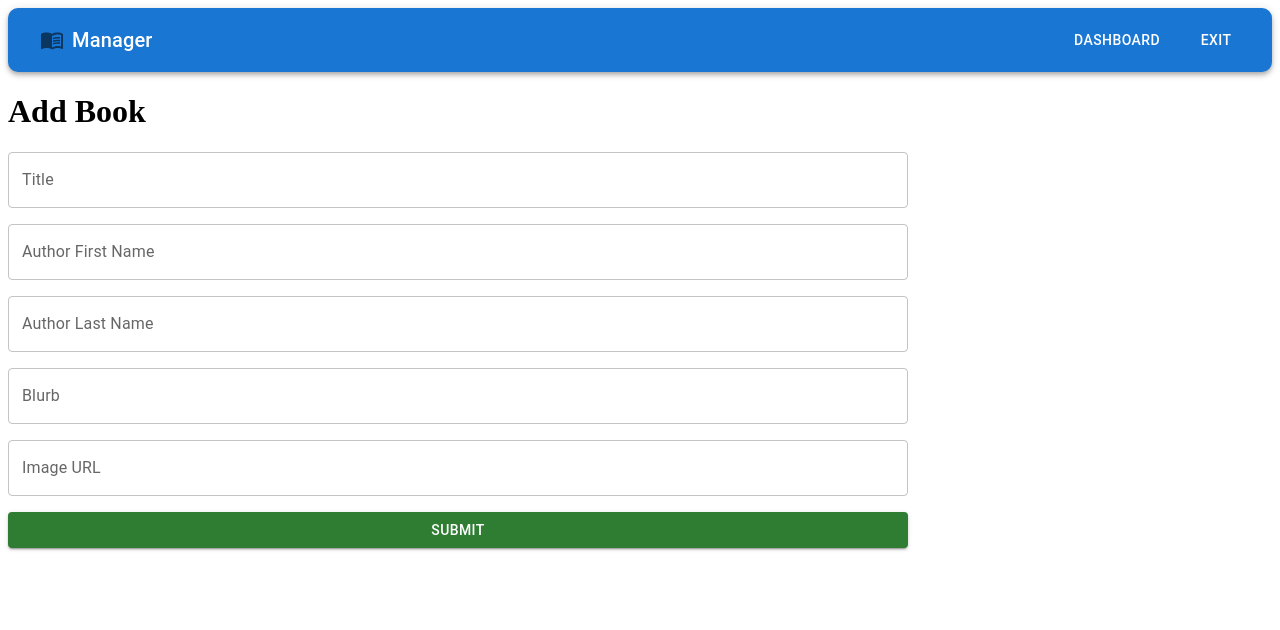
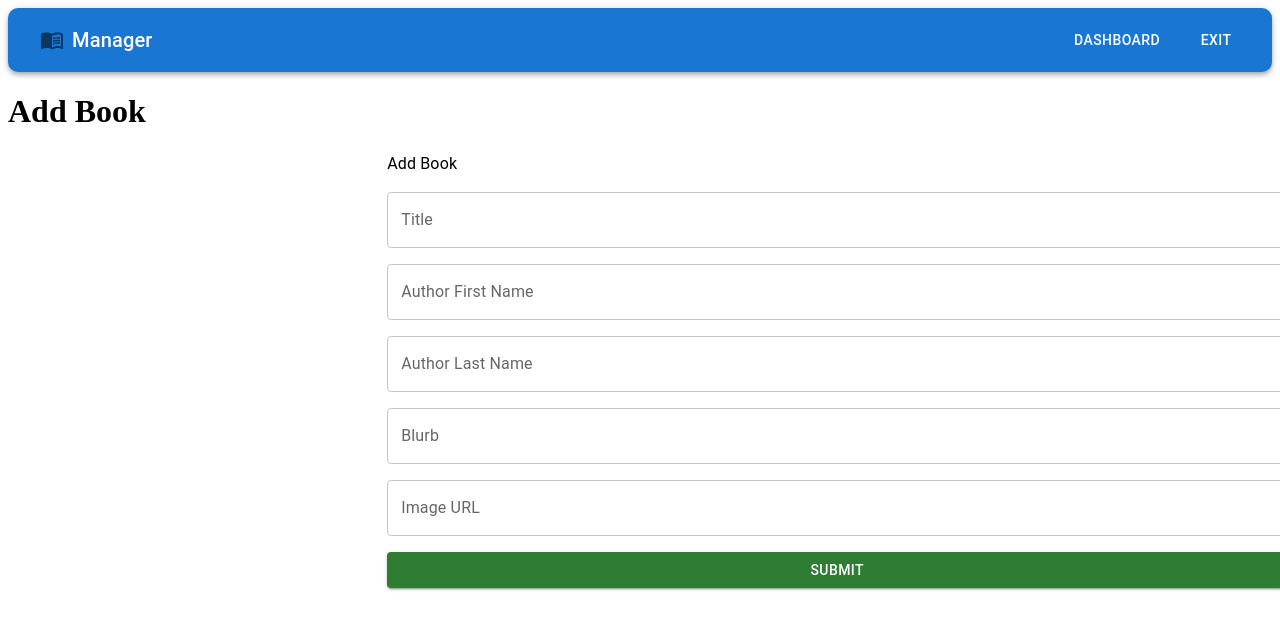
Before and after one commit to Nicholas-Abuaku/React-Book-Site-Front-Backend, a React (Vite) app in the folder book-mui/: page /dashboard/add-book in a window 1280 px wide. Shown: the top 630 px of the page. Built offline with nearby package versions, Linux system fonts and the light colour scheme.

Commit message:
Created Add Book Form

```diff
--- a/book-mui/src/components/AddBookForm.jsx
+++ b/book-mui/src/components/AddBookForm.jsx
@@ -1,12 +1,15 @@
 import React from "react";
 import FormGroup from "@mui/material/FormGroup";
 import FormControl from "@mui/material/FormControl";
-import { TextField, Stack, Button } from "@mui/material";
+import { TextField, Stack, Button, Typography } from "@mui/material";
 import { useState } from "react";
 import axios from "axios";
 
-export const AddBookForm = () => {
+export const AddBookForm = (props) => {
   const url = "http://localhost:3000/api/book/";
+  const getUrl = url + props.bookId;
+
+  console.log("Get " + getUrl);
   const [post, setPost] = useState({
     authorFirstName: "",
     authorLastName: "",
@@ -30,39 +33,50 @@ export const AddBookForm = () => {
   return (
     <>
       <form method="POST" onSubmit={handleSubmit}>
-        <Stack spacing={2} width={900}>
+        <Stack
+          spacing={2}
+          width={900}
+          sx={{ marginLeft: "30%", margiTop: "5%" }}
+        >
+          <Typography>Add Book</Typography>
           <TextField
             label="Title"
             name="title"
             type="text"
+            defaultValue={props.title}
             onChange={handleInput}
           />
           <TextField
             label="Author First Name"
             name="authorFirstName"
             type="text"
+            defaultValue={props.authorFirstName}
             onChange={handleInput}
           />
           <TextField
             label="Author Last Name"
             name="authorLastName"
             type="text"
+            defaultValue={props.authorLastName}
             onChange={handleInput}
           />
           <TextField
             label="Blurb"
             name="blurb"
             type="text"
+            placeholder={props.blurb}
+            defaultValue={props.blurb}
             onChange={handleInput}
           />
           <TextField
             label="Image URL"
             name="imgUrl"
             type="text "
+            defaultValue={props.imgUrl}
             onChange={handleInput}
           />
           <Button
-            type="submit"
+            type="Update"
             variant="contained"
             color="success"
             onChange={handleInput}
```
